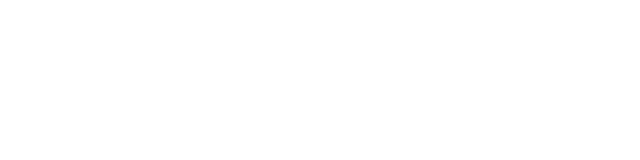
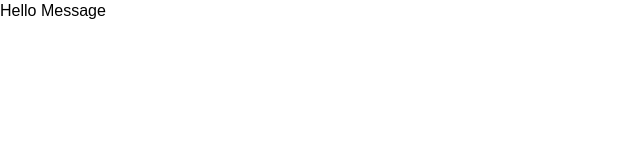
Before and after one commit to IvanSenchukov/vue-hello-world, a Vue app: page / in a window 1280 px wide. Shown: the top 160 px of the page, without its empty margins (0-640 px from the left). Built offline with nearby package versions, Linux system fonts and the light colour scheme.

Commit message:
vue_crash_todolist  - example of 'data()' method;  - data binding in template;

```diff
--- a/src/App.vue
+++ b/src/App.vue
@@ -1,6 +1,6 @@
 <template>
   <div id="app">
-
+    {{msg}}
   </div>
 </template>
 
@@ -9,6 +9,11 @@
 export default {
   name: 'app',
   components: {
+  },
+  data() {
+    return {
+      msg: 'Hello Message'
+    }
   }
 }
 </script>
```
